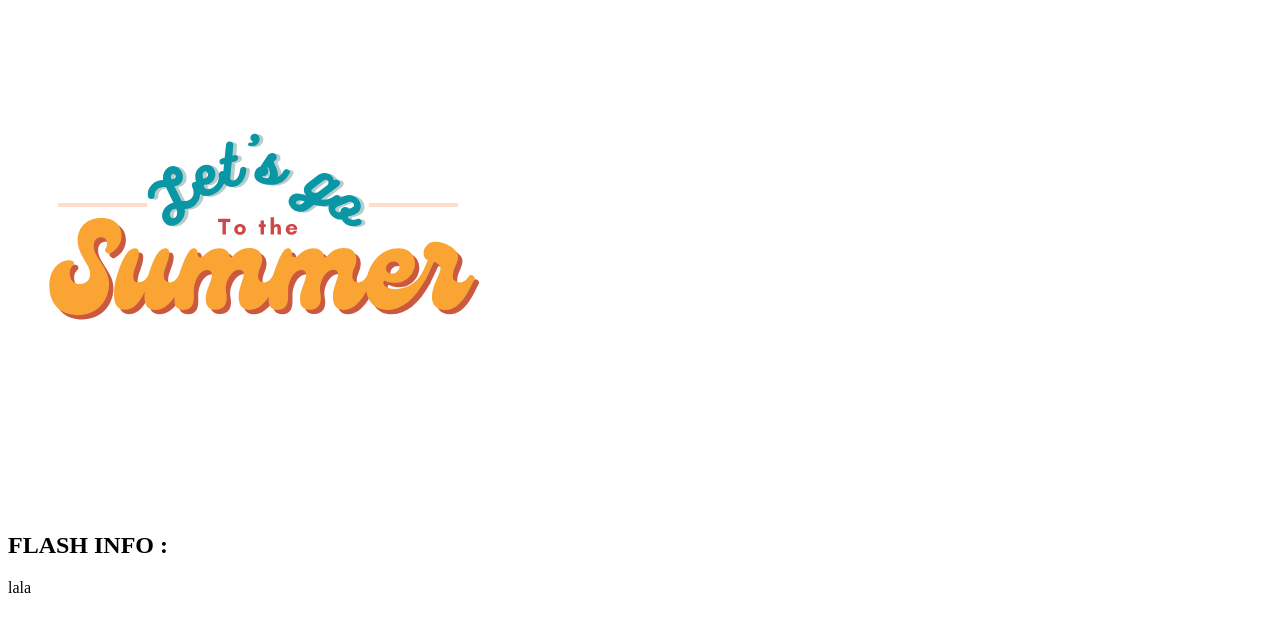
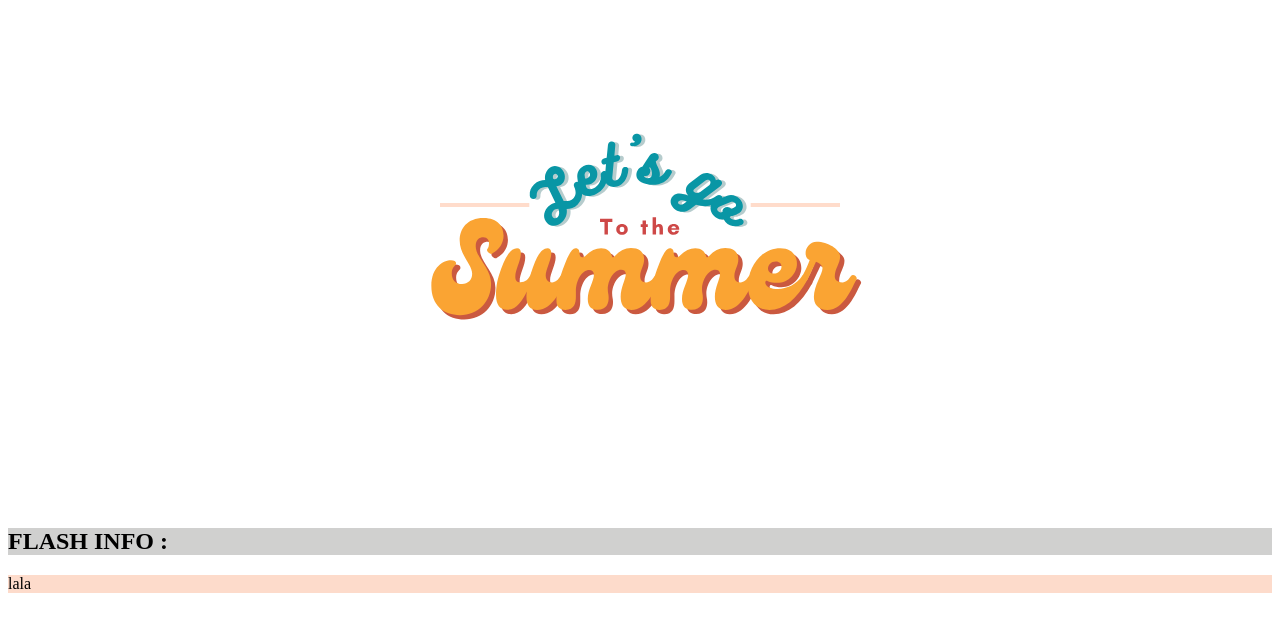
Before and after one commit to PixelsAndCookies/lets-go-to-the-summer, a React (Vite) app: page / in a window 1280 px wide. Shown: the top 632 px of the page. Built offline with nearby package versions, Linux system fonts and the light colour scheme.

Commit message:
mapping scss

```diff
--- a/src/App.jsx
+++ b/src/App.jsx
@@ -2,6 +2,7 @@ import { Routes, Route } from 'react-router-dom'
 import { Header } from './components/Header/Header.jsx'
 import { Home } from './pages/Home/Home.jsx'
 import { Holiday } from './pages/Holiday/Holiday.jsx'
+import './style/main.css'
 
 export default function App() {
     return (
--- a/src/style/main.css
+++ b/src/style/main.css
@@ -9,4 +9,16 @@
 @font-face {
   font-family: glacialIndifference;
   src: url(./fonts/GlacialIndifference-Regular.otf);
+}
+header {
+  display: flex;
+  justify-content: center;
+}
+
+.flashinfo-categ {
+  background-color: #d0d0cf;
+}
+
+.flashinfo-text {
+  background-color: #fddbcb;
 }/*# sourceMappingURL=main.css.map */
--- a/src/style/main.scss
+++ b/src/style/main.scss
@@ -1,2 +1,4 @@
 @import './app.scss';
 @import './variables.scss';
+@import '../components/Header/Header';
+@import '../components/FlashBanner/FlashBanner';
```
Also changed, not shown: 1 other file (tests, documents, lock files or other folders).
